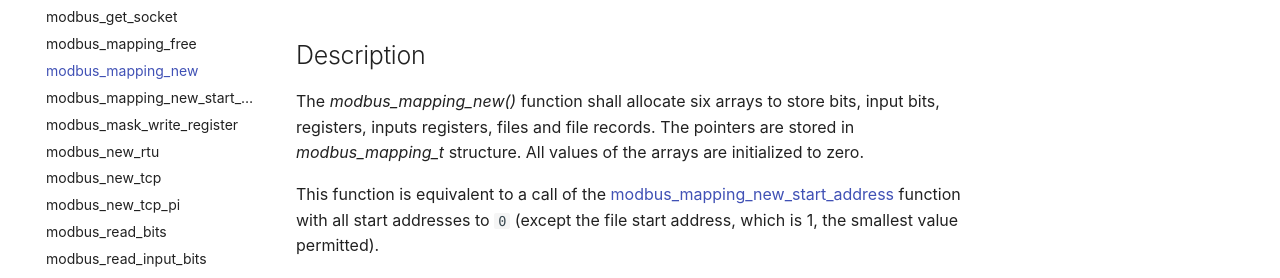
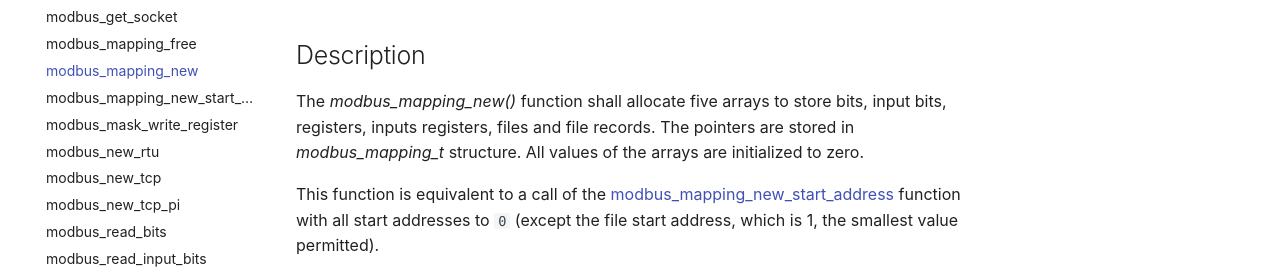
Before and after one commit to stephane/libmodbus, an MkDocs documentation site: the page built from docs/modbus_mapping_new.md, in a window 1280 px wide and 900 px high. Shown: the part 427-705 px from the top of the window. Built offline with MkDocs 1.6.1 and Material for MkDocs 9.7.7, drawn with Linux system fonts in a browser that asks for light colours.

Commit message:
Correct error in documentation.

```diff
--- a/docs/modbus_mapping_new.md
+++ b/docs/modbus_mapping_new.md
@@ -14,7 +14,7 @@ modbus_mapping_t* modbus_mapping_new(int nb_bits, int nb_input_bits,
 
 ## Description
 
-The *modbus_mapping_new()* function shall allocate six arrays to store bits,
+The *modbus_mapping_new()* function shall allocate five arrays to store bits,
 input bits, registers, inputs registers, files and file records. The pointers
 are stored in *modbus_mapping_t* structure. All values of the arrays are
 initialized to zero.
```
Also changed, not shown: docs/modbus_mapping_new_start_address.md (+1 -1 lines).
